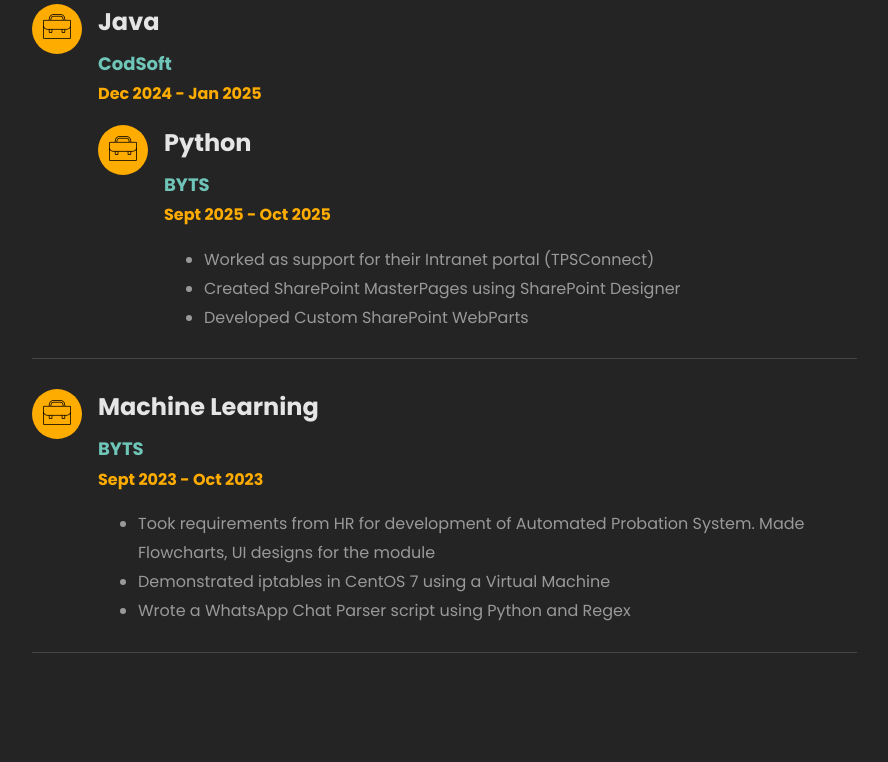
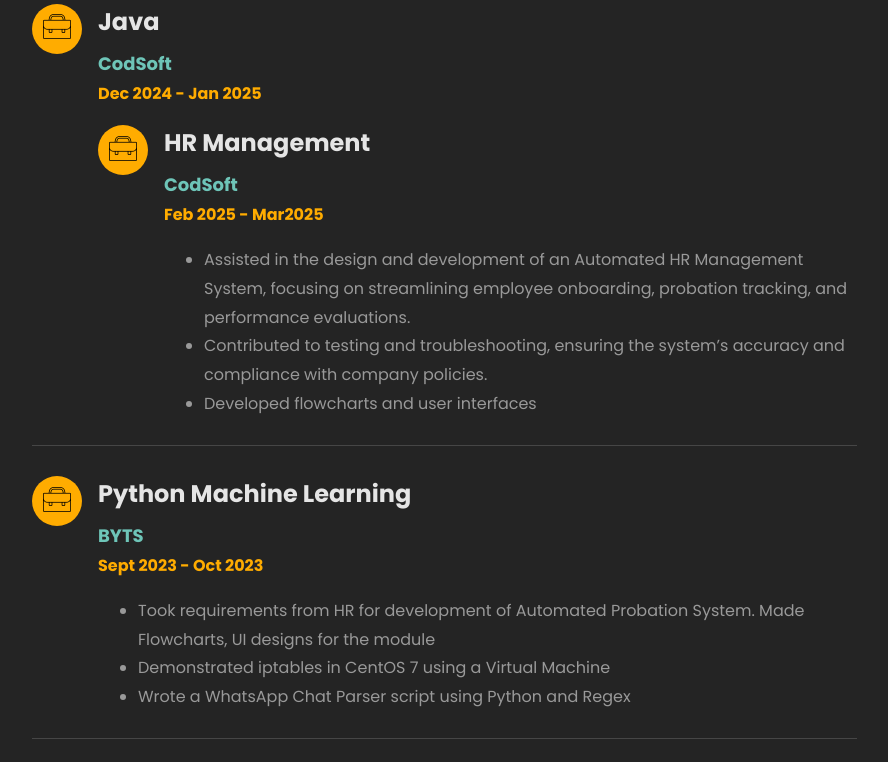
Before and after one commit to Seenivasan-A/Personal_Portfolio, a plain HTML site: page Personal_Portfolio-main/index.html in a window 1280 px wide. Shown: the part 2300-3062 px from the top of the page, without its empty margins (338-1226 px from the left). Drawn offline with Linux system fonts and the light colour scheme; animation ran at ten frames a second; files whose address does not match are found by name.

Commit message:
Update index.html

```diff
--- a/Personal_Portfolio-main/index.html
+++ b/Personal_Portfolio-main/index.html
@@ -228,20 +228,21 @@
                     >
                       <span class="flaticon-suitcase"></span>
                     </div>
-                    <div class="text pl-3">
-                      <h2>Python</h2>
-                      <span class="position">BYTS</span>
-                      <p class="date">Sept 2025 - Oct 2025</p>
+                        <div class="text pl-3">
+                      <h2>HR Management</h2>
+                      <span class="position">CodSoft</span>
+                      <p class="date">Feb 2025 - Mar2025</p>
                       <ul>
                         <li>
-                          Worked as support for their Intranet portal
-                          (TPSConnect)
+                          Assisted in the design and development of an Automated HR Management System, focusing on
+                          streamlining employee onboarding, probation tracking, and performance evaluations.
                         </li>
                         <li>
-                          Created SharePoint MasterPages using SharePoint
-                          Designer
+                          Contributed to testing and troubleshooting, ensuring the system’s accuracy
+                           and compliance with company policies.
+
                         </li>
-                        <li>Developed Custom SharePoint WebParts</li>
+                        <li>Developed flowcharts and user interfaces</li>
                       </ul>
                     </div>
                   </div>
@@ -254,7 +255,7 @@
                   <span class="flaticon-suitcase"></span>
                 </div>
                 <div class="text pl-3">
-                  <h2>Machine Learning</h2>
+                  <h2>Python Machine Learning</h2>
                   <span class="position">BYTS</span>
                   <p class="date">Sept 2023 - Oct 2023</p>
                   <ul>
```
